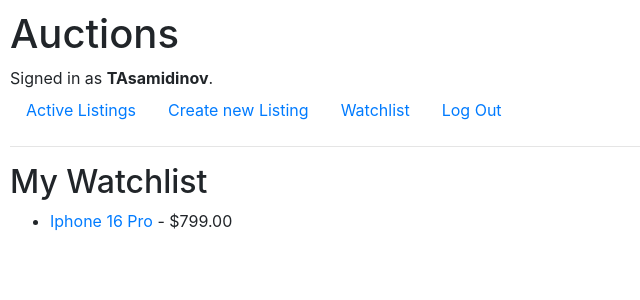
After one commit to TAsamidinov/Commerce, a Django app: page /watchlist in a window 1280 px wide. The commit adds this page. Shown: the top 300 px of the page, without its empty margins (0-640 px from the left). Run offline with Django 3.2, Linux system fonts and the light colour scheme; a user stored in the database is signed in; data comes from the database, SQL or seed files in the repository; both versions use the stored data as it was after the commit; some libraries are stand-ins or nearby versions.

Commit message:
Create Watchlist

```diff
--- a/commerce/auctions/models.py
+++ b/commerce/auctions/models.py
@@ -9,6 +9,7 @@ class User(AbstractUser):
     address = models.TextField(blank=True)
     date_of_birth = models.DateField(null=True, blank=True)
     is_verified = models.BooleanField(default=False)
+    watchlist = models.ManyToManyField('Listing', related_name='watchers', blank=True)
 
     def __str__(self):
         return f"{self.id}. {self.username}: {self.name} {self.surname} {self.email}"
--- a/commerce/auctions/templates/auctions/layout.html
+++ b/commerce/auctions/templates/auctions/layout.html
@@ -23,6 +23,9 @@
             <li class="nav-item">
                 <a class="nav-link" href="{% url 'new_listing' %}">Create new Listing</a>
             </li>
+            <li class="nav-item">
+                <a class="nav-link" href="{% url 'watchlist' %}">Watchlist</a>
+            </li>
             {% if user.is_authenticated %}
                 <li class="nav-item">
                     <a class="nav-link" href="{% url 'logout' %}">Log Out</a>
--- /dev/null
+++ b/commerce/auctions/templates/auctions/watchlist.html
@@ -0,0 +1,17 @@
+{% extends "auctions/layout.html" %}
+
+{% block body %}
+    <h2>My Watchlist</h2>
+
+    {% if watchlist %}
+        <ul>
+            {% for listing in watchlist %}
+                <li>
+                    <a href="{% url 'listing' listing.id %}">{{ listing.title }}</a> - ${{ listing.price }}
+                </li>
+            {% endfor %}
+        </ul>
+    {% else %}
+        <p>Your watchlist is empty.</p>
+    {% endif %}
+{% endblock %}
--- a/commerce/auctions/urls.py
+++ b/commerce/auctions/urls.py
@@ -9,4 +9,6 @@ urlpatterns = [
     path("register", views.register, name="register"),
     path("new_listing", views.new_listing, name="new_listing"),
     path("<int:listing_id>", views.listing, name="listing"),
+    path("watchlist", views.watchlist, name="watchlist"),
+    path("like/<int:listing_id>", views.like, name="like"),
 ]
--- a/commerce/auctions/views.py
+++ b/commerce/auctions/views.py
@@ -110,3 +110,36 @@ def listing(request, listing_id):
         "comments": comments,
         "bids": bids
     })
+
+def watchlist(request):
+    if request.user.is_authenticated:
+        watchlist_items = request.user.watchlist.all()
+        return render(request, "auctions/watchlist.html", {
+            "watchlist": watchlist_items
+        })
+    else:
+        return render(request, "auctions/login.html", {
+            "message": "You must be logged in to view your watchlist."
+        })
+
+def like(request, listing_id):
+    if not request.user.is_authenticated:
+        return render(request, "auctions/login.html", {
+            "message": "You must be logged in to like a listing."
+        })
+
+    try:
+        listing = Listing.objects.get(id=listing_id)
+    except Listing.DoesNotExist:
+        return render(request, "auctions/error.html", {
+            "message": "Listing not found."
+        })
+
+    if listing in request.user.watchlist.all():
+        request.user.watchlist.remove(listing)
+        message = "Removed from watchlist."
+    else:
+        request.user.watchlist.add(listing)
+        message = "Added to watchlist."
+
+    return HttpResponseRedirect(reverse("listing", args=(listing_id,)))
```
Also changed, not shown: commerce/auctions/templates/auctions/listing.html (+17 -0 lines), commerce/auctions/migrations/0005_user_watchlist.py (added), commerce/db.sqlite3.
